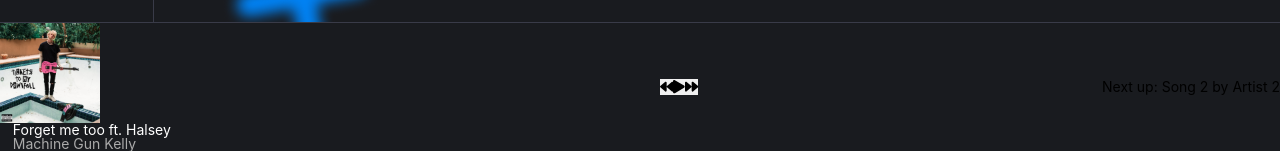
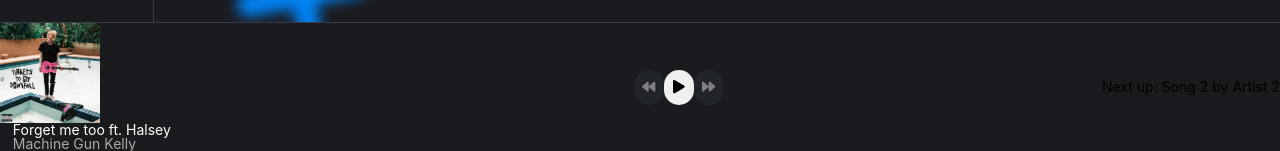
Before and after one commit to pow3r-prog/spotiv-faino-react, a React (Create React App) app: page /library in a window 1280 px wide. Shown: the part 649-800 px from the top of the page. Built offline with nearby package versions, Linux system fonts and the light colour scheme.

Commit message:
updating music player

```diff
--- a/src/components/MusicPlayer/MusicPlayer.scss
+++ b/src/components/MusicPlayer/MusicPlayer.scss
@@ -33,3 +33,21 @@
   }
 }
 //controls
+.player__controls {
+  display: flex;
+  flex-wrap: nowrap;
+  justify-content: space-between;
+  width: 7%;
+  .skip__btn {
+    color: grey;
+    background: #212429;
+    width: 35px;
+    height: 35px;
+    border-radius: 100px;
+  }
+  .play__btn {
+    width: 35px;
+    height: 35px;
+    border-radius: 100px;
+  }
+}
```
